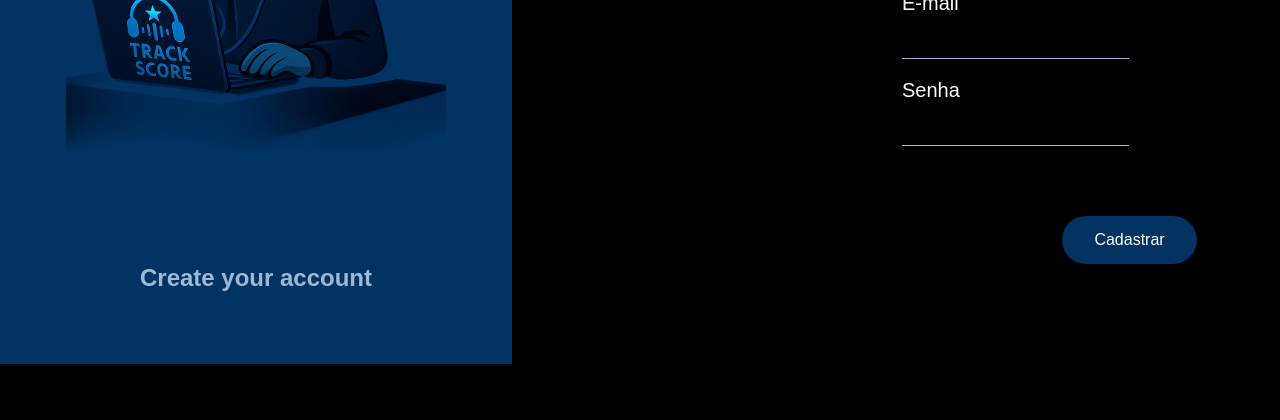
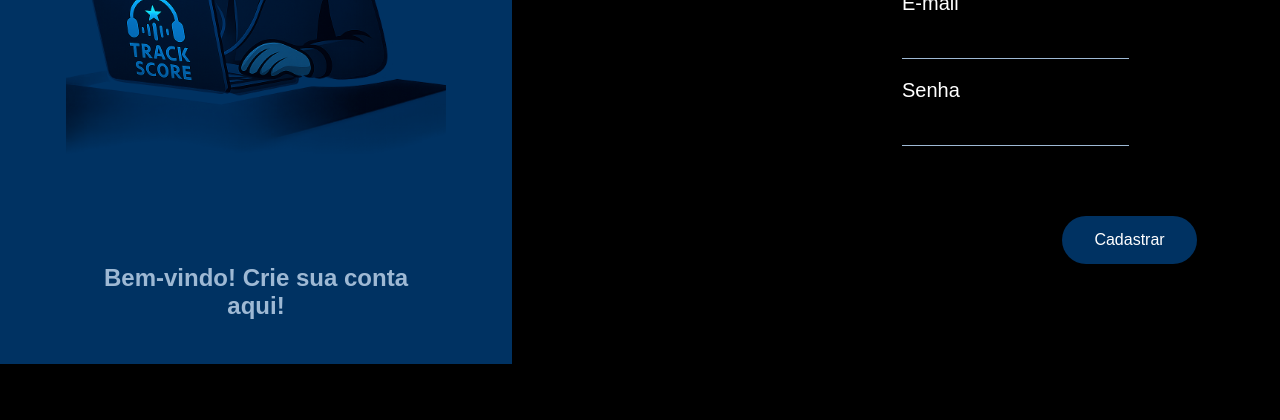
Before and after one commit to guisouzsa/trackscore, a PHP site: page /cadastro.php in a window 1280 px wide. Shown: the part 436-856 px from the top of the page. Before the commit the page ends 800 px from the top, so only its background shows below. Run offline with PHP 8.4, Linux system fonts and the light colour scheme; some web fonts are replaced.

Commit message:
login e cadastro finalizado

```diff
--- a/login.trackscore/cadastro/cadastro.php
+++ b/login.trackscore/cadastro/cadastro.php
@@ -12,7 +12,7 @@
 
         <section id="container_esquerdo">
             <img src="../login/fotos/logo_login.png" alt="Logo" id="logo_login" />
-            <h1 class="welcome">Create your account</h1>
+            <h1 class="welcome">Bem-vindo! Crie sua conta aqui!</h1>
         </section>
 
         <section id="container_direito">
--- a/login.trackscore/login/css/style.css
+++ b/login.trackscore/login/css/style.css
@@ -43,7 +43,7 @@ body {
 .welcome {
     text-align: center;
     color: #9EB9D4;
-    padding: 100px 0;
+    padding: 100px ;
 }
 
 
--- a/login.trackscore/login/index.php
+++ b/login.trackscore/login/index.php
@@ -12,7 +12,7 @@
 
         <section id="container_esquerdo">
             <img src="fotos/logo_login.png" alt="Logo" id="logo_login" />
-            <h1 class="welcome">Hello, welcome back!</h1>
+            <h1 class="welcome">Olá, seja bem-vindo</h1>
         </section>
 
 
--- a/login.trackscore/login/logar.php
+++ b/login.trackscore/login/logar.php
@@ -1,4 +1,5 @@
 <?php
+session_start();
 require_once 'conexao.php';
 
 if(isset($_POST['email'], $_POST['senha'])) {
@@ -19,7 +20,6 @@ if(isset($_POST['email'], $_POST['senha'])) {
         $usuario = $stmt->fetch(PDO::FETCH_ASSOC);
 
         if($usuario && password_verify($senha, $usuario['senha'])) {
-            session_start();
             $_SESSION['id'] = $usuario['id'];
             header("Location: painel.php");
             exit;
--- a/login.trackscore/login/logout.php
+++ b/login.trackscore/login/logout.php
@@ -1,4 +1,5 @@
 <?php
+session_start();
 if(!isset($_SESSION)) {
     session_start();
 }
```
